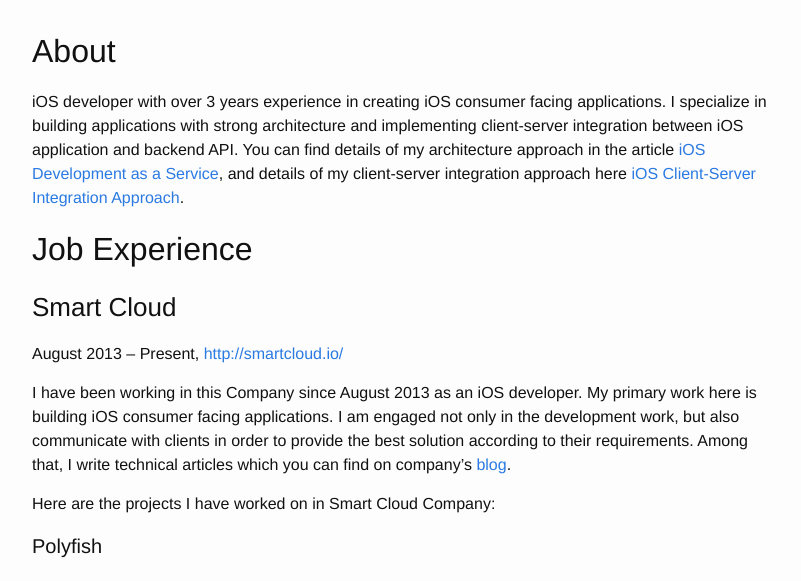
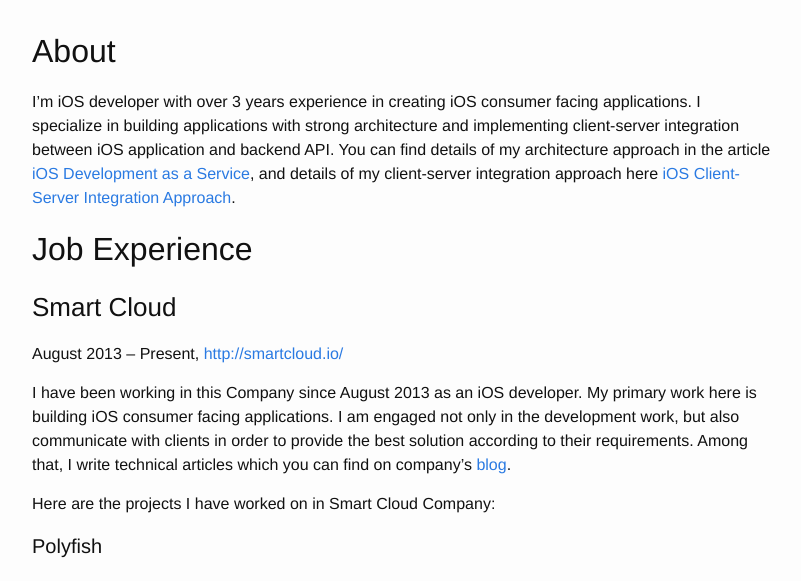
Before and after one commit to petalvlad/petalvlad, a Jekyll site: the page built from _posts/2015-09-05-resume.markdown, in a window 1280 px wide and 900 px high, cut to the strip 319-900 px from the top of the window. Shown: the whole strip, without its empty margins (238-1039 px from the left). Built offline with Jekyll 4.4.1, drawn with Linux system fonts in a browser that asks for light colours.

```diff
--- a/_posts/2015-09-05-resume.markdown
+++ b/_posts/2015-09-05-resume.markdown
@@ -48,7 +48,7 @@ redirect_from: "/2015/09/05/resume/"
 
 ## About
 
-iOS developer with over 3 years experience in creating iOS consumer facing applications. I specialize in building applications with strong architecture and implementing client-server integration between iOS application and backend API. You can find details of my architecture approach in the article [iOS Development as a Service](http://www.sm-cloud.com/ios-development-as-a-service/), and details of my client-server integration approach here [iOS Client-Server Integration Approach](http://www.sm-cloud.com/ios-client-server-integration-approach/).
+I'm iOS developer with over 3 years experience in creating iOS consumer facing applications. I specialize in building applications with strong architecture and implementing client-server integration between iOS application and backend API. You can find details of my architecture approach in the article [iOS Development as a Service](http://www.sm-cloud.com/ios-development-as-a-service/), and details of my client-server integration approach here [iOS Client-Server Integration Approach](http://www.sm-cloud.com/ios-client-server-integration-approach/).
 
 ## Job Experience
 
```
